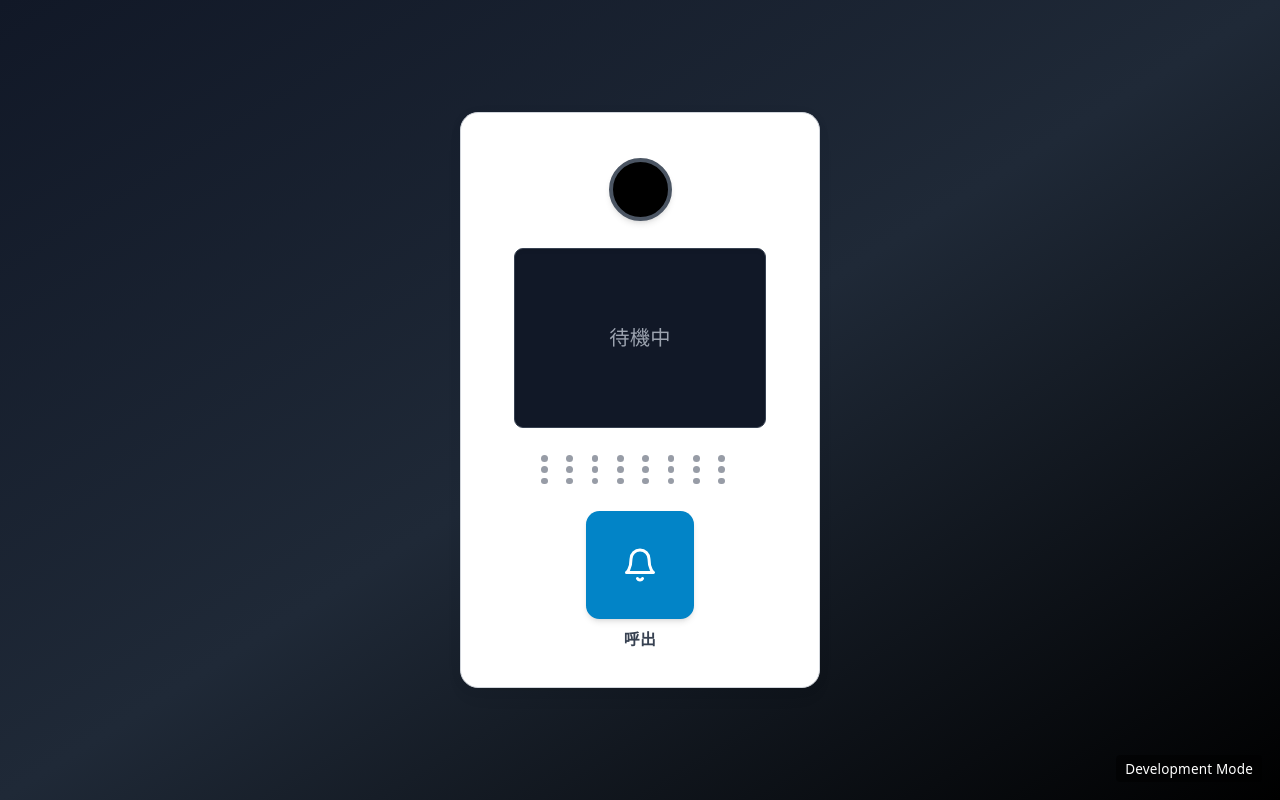
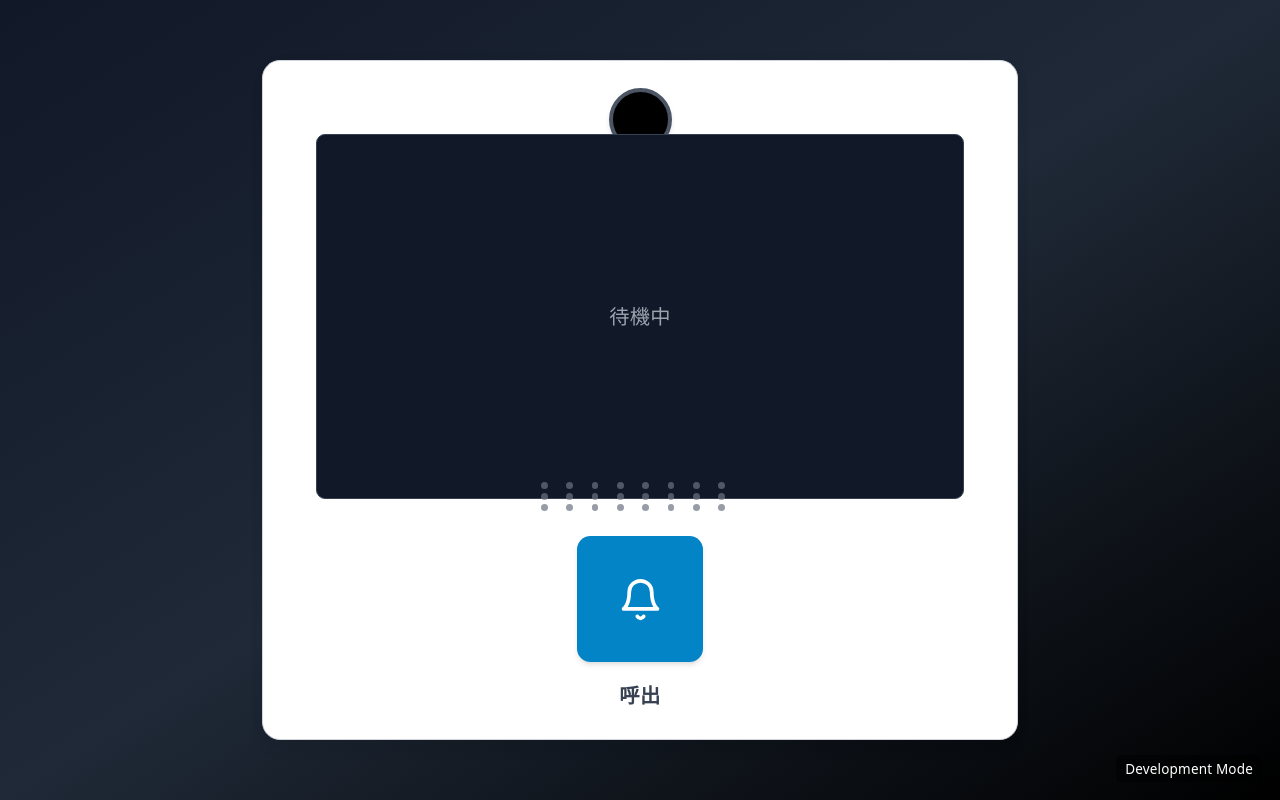
Before and after one commit to hossiiii/ai-reception, a Next.js app in the folder frontend/: page / in a window 1280 px wide. Built offline with nearby package versions, Linux system fonts and the light colour scheme.

Commit message:
レスポンシブ

```diff
--- a/frontend/components/CallButton.tsx
+++ b/frontend/components/CallButton.tsx
@@ -21,15 +21,27 @@ export const CallButton: React.FC<CallButtonProps> = ({
 }) => {
   if (isConnected) {
     return (
-      <div className="flex flex-col items-center space-y-2">
+      <div className="flex flex-col items-center space-y-2 md:space-y-4">
         <Button
           onClick={onHangup}
           disabled={disabled}
-          className="w-24 h-24 rounded-full bg-red-500 hover:bg-red-600 text-white text-2xl flex items-center justify-center shadow-lg transition-transform transform hover:scale-105 disabled:transform-none disabled:hover:bg-red-500"
+          className="rounded-full bg-red-500 hover:bg-red-600 text-white text-2xl flex items-center justify-center shadow-lg transition-transform transform hover:scale-105 disabled:transform-none disabled:hover:bg-red-500
+            /* Mobile: small button */
+            w-20 h-20
+            /* Tablet: large button for touch */
+            md:w-40 md:h-40
+            /* PC: smaller button to save space */
+            lg:w-28 lg:h-28"
         >
-          <PhoneOff size={36} />
+          <PhoneOff className="
+            /* Mobile: small icon */
+            w-8 h-8
+            /* Tablet: large icon */
+            md:w-16 md:h-16
+            /* PC: smaller icon */
+            lg:w-10 lg:h-10" />
         </Button>
-        <div className="text-gray-700 font-semibold tracking-wide text-sm">
+        <div className="text-gray-700 font-semibold tracking-wide text-sm md:text-base lg:text-lg">
           終了
         </div>
       </div>
@@ -37,19 +49,37 @@ export const CallButton: React.FC<CallButtonProps> = ({
   }
 
   return (
-    <div className="flex flex-col items-center space-y-2">
+    <div className="flex flex-col items-center space-y-2 md:space-y-4">
       <Button
         onClick={onCall}
         disabled={disabled || isConnecting}
-        className="w-24 h-24 rounded-full bg-green-500 hover:bg-green-600 text-white text-2xl flex items-center justify-center shadow-lg transition-transform transform hover:scale-105 disabled:transform-none disabled:hover:bg-green-500"
+        className="rounded-full bg-green-500 hover:bg-green-600 text-white text-2xl flex items-center justify-center shadow-lg transition-transform transform hover:scale-105 disabled:transform-none disabled:hover:bg-green-500
+          /* Mobile: small button */
+          w-20 h-20
+          /* Tablet: large button for touch */
+          md:w-40 md:h-40
+          /* PC: smaller button to save space */
+          lg:w-28 lg:h-28"
       >
         {isConnecting ? (
-          <div className="w-8 h-8 border-3 border-white border-t-transparent rounded-full animate-spin" />
+          <div className="border-white border-t-transparent rounded-full animate-spin
+            /* Mobile: small spinner */
+            w-6 h-6 border-2
+            /* Tablet: large spinner */
+            md:w-12 md:h-12 md:border-4
+            /* PC: medium spinner */
+            lg:w-10 lg:h-10 lg:border-3" />
         ) : (
-          <Bell size={36} />
+          <Bell className="
+            /* Mobile: small icon */
+            w-8 h-8
+            /* Tablet: large icon */
+            md:w-16 md:h-16
+            /* PC: smaller icon */
+            lg:w-10 lg:h-10" />
         )}
       </Button>
-      <div className="text-gray-700 font-semibold tracking-wide text-sm">
+      <div className="text-gray-700 font-semibold tracking-wide text-sm md:text-base lg:text-lg">
         {isConnecting ? '接続中...' : '呼出'}
       </div>
     </div>
--- a/frontend/components/IntercomDevice.tsx
+++ b/frontend/components/IntercomDevice.tsx
@@ -271,35 +271,73 @@ export const IntercomDevice: React.FC<IntercomDeviceProps> = ({
   }, [room]);
 
   return (
-    <div className={`h-screen flex items-center justify-center bg-gradient-to-br from-gray-900 via-gray-800 to-black ${className}`}>
-      <Card className="w-80 h-[32rem] rounded-2xl shadow-2xl flex flex-col items-center justify-between p-6 bg-gray-100 border border-gray-300 relative overflow-hidden">
-        <CardContent className="flex flex-col items-center space-y-6 mt-4 w-full">
+    <div className={`h-screen flex items-center justify-center bg-gradient-to-br from-gray-900 via-gray-800 to-black p-4 ${className}`}>
+      <Card className="w-full h-full rounded-2xl shadow-2xl flex flex-col items-center justify-between bg-gray-100 border border-gray-300 relative overflow-hidden
+        /* Mobile design (default) */
+        max-w-md max-h-[90vh] p-4 space-y-2
+        /* Tablet design (md: 768px and up) - Full screen optimized */
+        md:max-w-none md:max-h-none md:w-full md:h-full md:p-8 md:space-y-6
+        /* PC design (lg: 1024px and up) - Contained design */
+        lg:max-w-2xl lg:max-h-[85vh] lg:p-6 lg:space-y-4">
+        <CardContent className="flex flex-col items-center justify-between h-full w-full
+          /* Mobile spacing */
+          space-y-2
+          /* Tablet spacing - more generous */
+          md:space-y-8
+          /* PC spacing - balanced */
+          lg:space-y-3">
           {/* Camera部分 */}
-          <div className="w-14 h-14 bg-black rounded-full border-4 border-gray-600 shadow-md" />
+          <div className="bg-black rounded-full border-4 border-gray-600 shadow-md flex-shrink-0
+            /* Mobile: small camera */
+            w-12 h-12
+            /* Tablet: medium camera */
+            md:w-16 md:h-16
+            /* PC: small camera to save space */
+            lg:w-14 lg:h-14" />
 
           {/* Video Monitor */}
-          <VideoMonitor
-            callStatus={callStatus}
-            onLocalVideoRef={setLocalVideo}
-            onRemoteVideoRef={setRemoteVideo}
-          />
+          <div className="flex-1 w-full flex items-center justify-center min-h-0
+            /* Mobile: constrained height */
+            max-h-[40vh]
+            /* Tablet: more generous height for full-screen experience */
+            md:max-h-[60vh]
+            /* PC: balanced height for contained design */
+            lg:max-h-[35vh]">
+            <VideoMonitor
+              callStatus={callStatus}
+              onLocalVideoRef={setLocalVideo}
+              onRemoteVideoRef={setRemoteVideo}
+            />
+          </div>
 
           {/* Speaker holes */}
-          <div className="grid grid-cols-8 gap-1 w-44 justify-center mt-2">
+          <div className="grid grid-cols-8 justify-center flex-shrink-0
+            /* Mobile: small speaker */
+            gap-1 w-36
+            /* Tablet: large speaker */
+            md:gap-2 md:w-60
+            /* PC: compact speaker to save space */
+            lg:gap-1 lg:w-44">
             {Array.from({ length: 24 }).map((_, i) => (
-              <div key={i} className="w-1.5 h-1.5 bg-gray-500 rounded-full opacity-70" />
+              <div key={i} className="bg-gray-500 rounded-full opacity-70
+                /* Mobile: tiny holes */
+                w-1 h-1
+                /* Tablet: larger holes */
+                md:w-2 md:h-2
+                /* PC: small holes to save space */
+                lg:w-1.5 lg:h-1.5" />
             ))}
           </div>
 
           {/* Error display */}
           {error && (
-            <div className="text-red-600 text-sm text-center px-2 py-1 bg-red-50 rounded border border-red-200">
+            <div className="text-red-600 text-sm md:text-base text-center px-3 py-2 bg-red-50 rounded border border-red-200 w-full max-w-sm">
               {error}
             </div>
           )}
 
           {/* Call Button */}
-          <div className="flex flex-col items-center space-y-2 mt-6">
+          <div className="flex flex-col items-center space-y-2 flex-shrink-0">
             <CallButton
               isConnected={callStatus === 'connected'}
               isConnecting={isConnecting}
--- a/frontend/components/VideoMonitor.tsx
+++ b/frontend/components/VideoMonitor.tsx
@@ -60,7 +60,13 @@ export const VideoMonitor: React.FC<VideoMonitorProps> = ({
   };
 
   return (
-    <div className="w-56 h-40 bg-gray-900 rounded-lg flex items-center justify-center text-white shadow-inner border border-gray-700 relative overflow-hidden">
+    <div className="w-full aspect-video bg-gray-900 rounded-lg flex items-center justify-center text-white shadow-inner border border-gray-700 relative overflow-hidden
+      /* Mobile: small size */
+      max-w-xs
+      /* Tablet: larger size for full-screen experience */
+      md:max-w-4xl
+      /* PC: balanced medium size */
+      lg:max-w-xl">
       {/* Always render video elements so refs are available, but show/hide based on call status */}
 
       {/* Remote video (main display) - visible only when connected */}
@@ -72,7 +78,7 @@ export const VideoMonitor: React.FC<VideoMonitorProps> = ({
       />
 
       {/* Local video (picture-in-picture overlay) - visible only when connected */}
-      <div className={`absolute bottom-2 right-2 w-16 h-12 bg-gray-800 rounded border-2 border-white shadow-lg overflow-hidden ${callStatus === 'connected' ? 'block' : 'hidden'}`}>
+      <div className={`absolute bottom-2 right-2 md:bottom-4 md:right-4 w-16 h-12 md:w-24 md:h-16 lg:w-32 lg:h-20 bg-gray-800 rounded border-2 border-white shadow-lg overflow-hidden ${callStatus === 'connected' ? 'block' : 'hidden'}`}>
         <video
           ref={localRef}
           autoPlay
```
Also changed, not shown: 1 other file (tests, documents, lock files or other folders).
